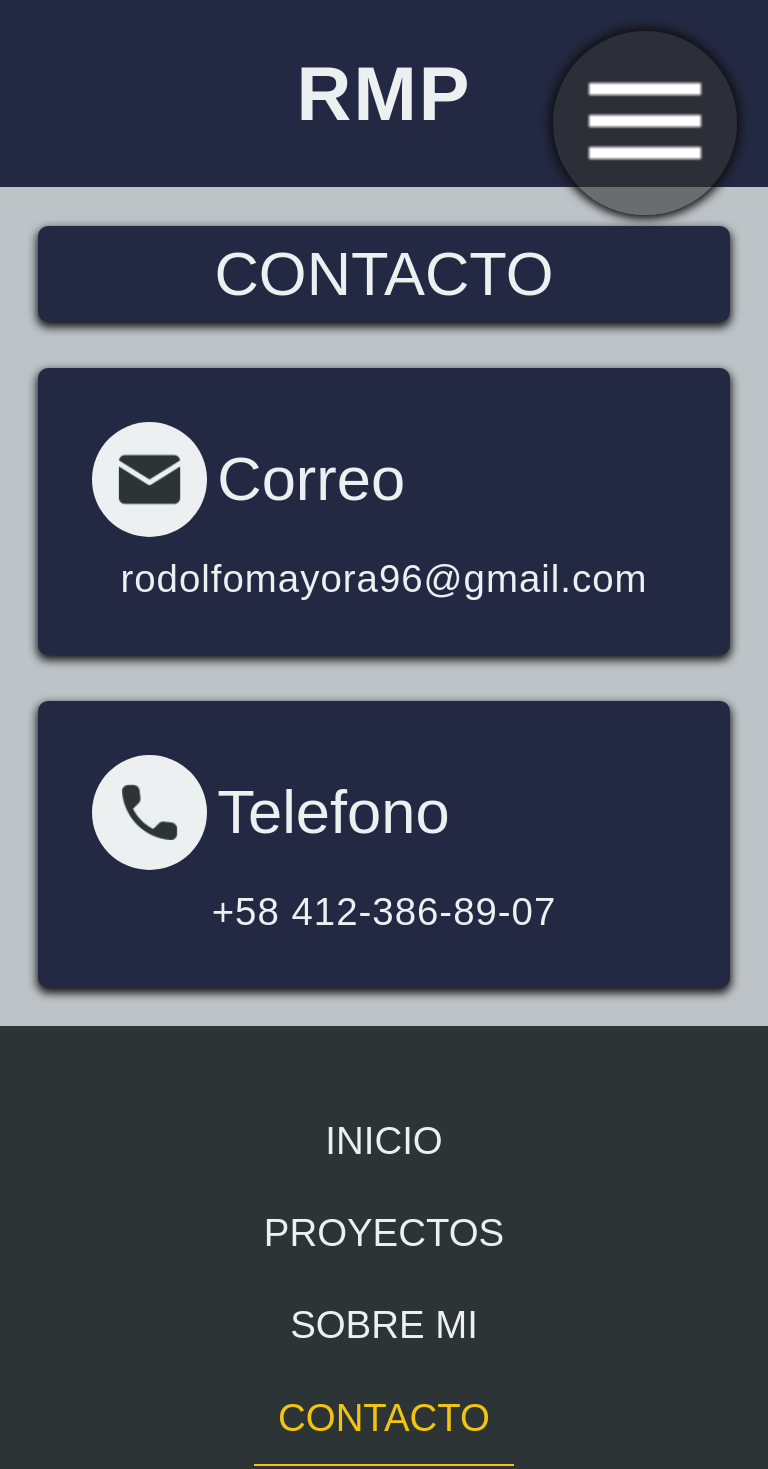
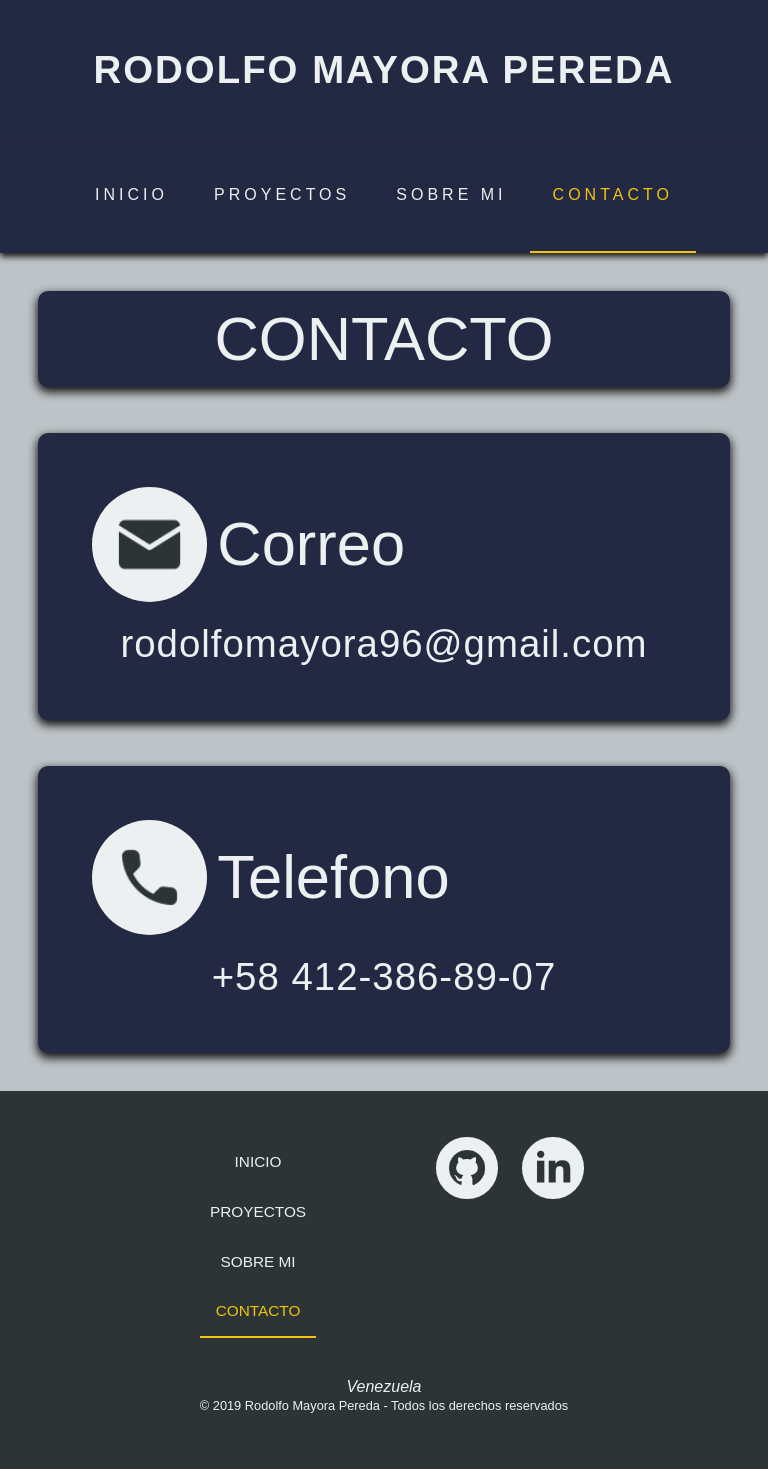
Before and after one commit to rodolfomayora/mi-portafolio, a plain HTML site: page contacto.html in a window 768 px wide. Shown: the top 1469 px of the page. Drawn offline with Linux system fonts and the light colour scheme.

Commit message:
Feat: add media queries to header.css and footer.css

```diff
--- a/contacto.html
+++ b/contacto.html
@@ -17,22 +17,24 @@
 </head>
 <body>
 
-	<!-- NAVIGATION BAR -->
-	<img id="burger" class="burger" src="img/menu.png" alt="menu"></img>
-	<nav id="navigation" class="navigation">
-		<a class="navigation__item" href="index.html">INICIO</a>
-		<a class="navigation__item" href="proyectos.html">PROYECTOS</a>
-		<a class="navigation__item" href="sobre_mi.html">SOBRE MI</a>
-		<a class="navigation__item navigation__item--open" href="contacto.html">CONTACTO</a>
-	</nav>
 
 
 	<!-- HEADER -->
 	<header class="header-2 content">
 		<a class="header__link" href="index.html">
 			<h1 class="header__title-2"> RMP </h1>
+			<h1 class="header__title-3"> RODOLFO MAYORA PEREDA </h1>
 		</a>
 	</header>
+
+	<!-- NAVIGATION BAR -->
+	<img id="burger" class="burger" src="img/menu.png" alt="menu"></img>
+	<nav id="navigation" class="navigation-2">
+		<a class="navigation__item" href="index.html">INICIO</a>
+		<a class="navigation__item" href="proyectos.html">PROYECTOS</a>
+		<a class="navigation__item" href="sobre_mi.html">SOBRE MI</a>
+		<a class="navigation__item navigation__item--open" href="contacto.html">CONTACTO</a>
+	</nav>
 
 	<!-- MAIN -->
 	<main class="main-2 content">
@@ -82,7 +84,7 @@
 		<section class="footer__section">
 			<address> Venezuela </address>
 
-			<small> &copy; 2019 - Derechos Reservados </small>
+			<small> &copy; 2019 Rodolfo Mayora Pereda - Todos los derechos reservados </small>
 		</section>
 	</footer>
 
--- a/css/footer.css
+++ b/css/footer.css
@@ -16,6 +16,7 @@
 	text-align: center;
 	background-color: #2d3436;
 }
+
 
 .footer__section:nth-child( -n + 2) { margin-bottom: 5vh; }
 
@@ -38,6 +39,7 @@
 	border-bottom: solid 2px #f1c40f;
 }
 
+
 .social-media__link { text-decoration: none; }
 
 .social-media__link:first-child { margin-right: 20px; }
@@ -51,3 +53,27 @@
 }
 
 .social-media__img:hover { background-color: #f1c40f; }
+
+
+@media (min-width: 768px) and (max-width: 1199px) and (min-height: 500px) {
+
+	.footer {
+		padding-top: 6vmin;
+		flex-flow: row wrap;
+		justify-content: center;
+	}
+
+	.footer__section:nth-child( -n + 2) {
+		flex: 0 1 40%;
+	}
+
+	.footer__nav-item {
+		padding: 2vh;
+		font-size: 2vmin;
+	}
+
+	.social-media__img {
+		width: 8vmin;
+		height: 8vmin;
+	}
+}
--- a/css/header.css
+++ b/css/header.css
@@ -58,6 +58,7 @@
 
 .header__subtitle { color: #f1c40f; }
 
+
 /*	Header 2 - proyectos -contacto - Sobre mi
 ===========================================================*/
 
@@ -69,10 +70,40 @@
 
 .header__link { text-decoration: none; }
 
-.header__title-2 {
+.header__title-2,
+.header__title-3 {
 	margin: 0;
 	font-size: 9.5vmax;
 	font-weight: 600;
 	color: #ecf0f1;
 	letter-spacing: 2px;;
 }
+
+.header__title-3 {
+	display: none;
+	font-size: 5vmin;
+}
+
+
+/** el min-height es para que los moviles mantengan el burger menu */
+@media (min-width: 768px) and (max-width: 1199px) and (min-height: 500px) {
+
+	.header__circle {
+		width: 87vmin;
+		height: 87vmin;
+		margin-top: 8vmin;
+	}
+
+	.header__title,
+	.header__subtitle {
+		font-size: 5.5vmin;
+	}
+
+	.header-2 {
+		padding: 6vh;
+	}
+
+	.header__title-2 { display: none; }
+
+	.header__title-3 { display: block; }
+}
--- a/css/navigation.css
+++ b/css/navigation.css
@@ -36,17 +36,18 @@
 	box-shadow: 0px 0px 0px -1px #111;
 }
 
-.navigation {
+.navigation,
+.navigation-2 {
 	position: fixed;
 	z-index: 10;
 	top: 0;
+
 	width: 100%;
 	height: 100vh;
-
+	padding: 20vw;
 	display: flex;
 	flex-direction: column;
 	justify-content: center;
-	padding: 20%;
 
 	visibility: hidden;
 	opacity: 0;
@@ -61,8 +62,8 @@
 	transform: scale( 1 );
 	visibility: visible;
 	opacity: 1;
-	/* esto mantiene el efecto deseado*/
-	transition:
+
+	transition: /** esto mantiene el efecto deseado*/
 		visibility .7s,
 		opacity .7s,
 		transform .7s,
@@ -81,52 +82,67 @@
 	color: #ecf0f1;
 }
 
+
 .navigation__item:nth-child( -n + 3 ) { border-bottom: 1.3px solid #eee; }
 
 .navigation__item--open { color: #f1c40f; }
 
 
-/*	Navigation Bar - pantallas grnades
-===========================================================
+/* añadir un min-heign: 500px para ver si evito a los moviles pequeños */
+@media (min-width: 768px) and (max-width: 1199px) and (min-height: 500px) {
+	/** por ahora sera visibiliti hidden y no display none para
+		evitar problemas con javascript ( se puede aplicar media queries
+		a los documento javascript ) */
+	.burger { visibility: hidden; }
+
 	.navigation,
-.navigation--moved {
-	position: fixed;
-	top: 0;
-	display: flex;
-	justify-content: flex-end;
-	width: 100%;
-	padding-right: 40px;
-	transition: background-color .5s, line-height .5s;
+	.navigation-2 {
+		height: auto;
+		padding: 0;
+
+		flex-direction: row;
+
+		visibility: visible;
+		opacity: 1;
+		transform: scale( 1 );
+		/** trancision para el cambio de background */
+		transition: background .5s;
 	}
 
-.navigation {
-	line-height: 60px;
-	background-color: transparent;
+	.navigation-2 {
+		position: sticky;
+		top: 0;
+		background-color: #242943;
+		box-shadow: 0 4px 6px #222;
+	}
+
+	.navigation > .navigation__item,
+	.navigation-2 > .navigation__item { /** por la especificidad de nth */
+		padding: 6vmin 3vmin;
+		font-size: 2vh;
+		border-bottom: 0;
+	}
+
+	.navigation > .navigation__item--open,
+	.navigation-2 > .navigation__item--open {
+		border-bottom: 2px solid #f1c40f;
 	}
 
 	.navigation--moved {
-	line-height: 100px;
-	background-color: rgba( 44, 62, 80, 1 );
-	box-shadow: 0 2px 10px #222;
+		background-color: #242943;
+		box-shadow: 0 4px 6px #222;
 	}
 
-.navigation__item {
-	display: inline-block;
-	width: 120px;
-	font-weight: bold;
-	text-align: center;
-	text-decoration: none;
-	color: #fff;
-	transition: color .7s, background-color .7s;
+	.navigation__item:hover { color: #f1c40f; }
 }
 
-.navigation .navigation__item:hover {
-	color: #f1c40f;
-}
+/* para pantallas mayores de 768px */
 
+/*	Navigation Bar - pantallas grnades
+===========================================================
+ esto es opcional no se si es demasiado poner tantos efectos
 .navigation--moved .navigation__item:hover {
 	color: rgba( 44, 62, 80, 1 );
 	background-color: #ecf0f1;
 }
-
 */
--- a/css/style.css
+++ b/css/style.css
@@ -57,8 +57,7 @@ footer { display: block; } /* evita problemas de compatibilidad */
 	/** desde aqui empieza a desplegarce el menu de navegacion
 		pero centrado y se trabaja con dos columnasde informacion */
 }
-
-@media (min-width: 768px) and (max-width: 1199px) {
+@media (min-width: 768px) and (max-width: 1199px) and (min-height: 500px) {
 	/** desde aqui empieza a desplegarce el menu de navegacion
 		en las esquinas*/
 }
--- a/js/script.js
+++ b/js/script.js
@@ -4,7 +4,6 @@
  */
 const burger = document.getElementById( 'burger' );
 const navigation = document.getElementById( 'navigation' );
-const items = document.getElementsByClassName( 'navigation__item' );
 const content = document.querySelectorAll( '.content' );
 let burgerButton = true;
 
```
Also changed, not shown: index.html (+49 -28 lines), proyectos.html (+10 -10 lines), sobre_mi.html (+10 -11 lines). Lines whose indentation alone changed are shown as unchanged.
